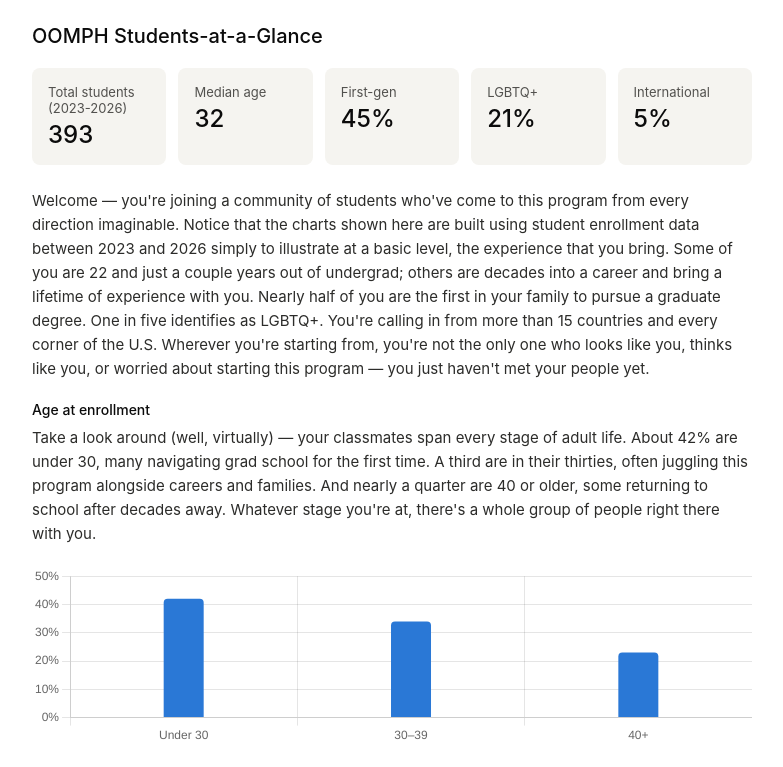
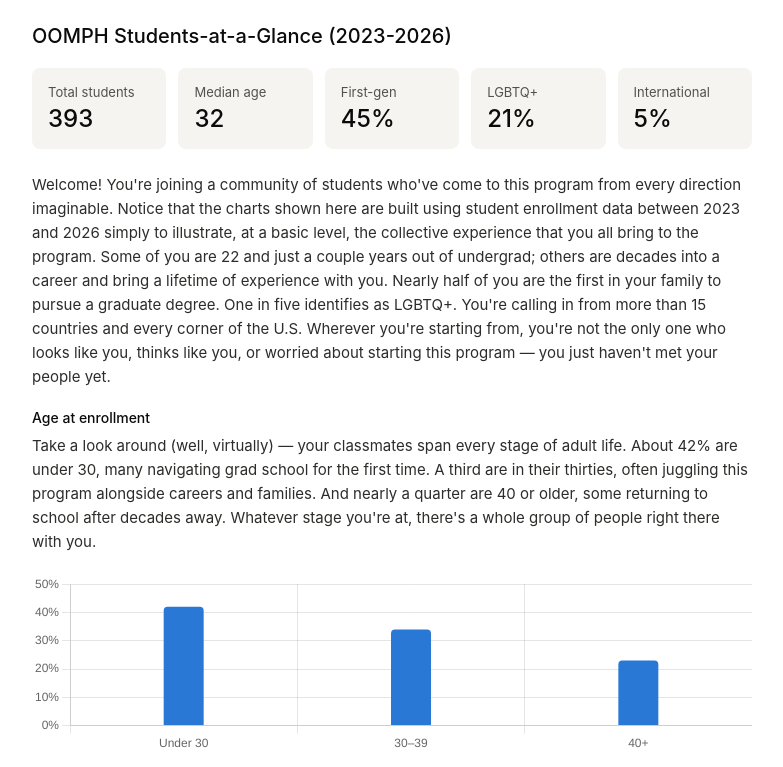
Before and after one commit to XgomezID/oomph-101-learner-demographic, a plain HTML site: page index.html in a window 1280 px wide. Shown: the top 767 px of the page, without its empty margins (248-1031 px from the left). Drawn offline with nearby package versions, Linux system fonts and the light colour scheme.

Commit message:
Update index.html

```diff
--- a/index.html
+++ b/index.html
@@ -33,17 +33,17 @@
 </style>
 </head>
 <body>
-  <h1>OOMPH Students-at-a-Glance</h1>
+  <h1>OOMPH Students-at-a-Glance (2023-2026)</h1>
 
   <div class="metric-grid">
-    <div class="metric-card"><p class="metric-label">Total students (2023-2026)</p><p class="metric-value">393</p></div>
+    <div class="metric-card"><p class="metric-label">Total students </p><p class="metric-value">393</p></div>
     <div class="metric-card"><p class="metric-label">Median age</p><p class="metric-value">32</p></div>
     <div class="metric-card"><p class="metric-label">First-gen</p><p class="metric-value">45%</p></div>
     <div class="metric-card"><p class="metric-label">LGBTQ+</p><p class="metric-value">21%</p></div>
     <div class="metric-card"><p class="metric-label">International</p><p class="metric-value">5%</p></div>
   </div>
 
-  <p class="narrative">Welcome — you're joining a community of students who've come to this program from every direction imaginable. Notice that the charts shown here are built using student enrollment data between 2023 and 2026 simply to illustrate at a basic level, the experience that you bring. Some of you are 22 and just a couple years out of undergrad; others are decades into a career and bring a lifetime of experience with you. Nearly half of you are the first in your family to pursue a graduate degree. One in five identifies as LGBTQ+. You're calling in from more than 15 countries and every corner of the U.S. Wherever you're starting from, you're not the only one who looks like you, thinks like you, or worried about starting this program — you just haven't met your people yet.</p>
+  <p class="narrative">Welcome! You're joining a community of students who've come to this program from every direction imaginable. Notice that the charts shown here are built using student enrollment data between 2023 and 2026 simply to illustrate, at a basic level, the collective experience that you all bring to the program. Some of you are 22 and just a couple years out of undergrad; others are decades into a career and bring a lifetime of experience with you. Nearly half of you are the first in your family to pursue a graduate degree. One in five identifies as LGBTQ+. You're calling in from more than 15 countries and every corner of the U.S. Wherever you're starting from, you're not the only one who looks like you, thinks like you, or worried about starting this program — you just haven't met your people yet.</p>
 
   <h2>Age at enrollment</h2>
   <p class="narrative">Take a look around (well, virtually) — your classmates span every stage of adult life. About 42% are under 30, many navigating grad school for the first time. A third are in their thirties, often juggling this program alongside careers and families. And nearly a quarter are 40 or older, some returning to school after decades away. Whatever stage you're at, there's a whole group of people right there with you.</p>
```
